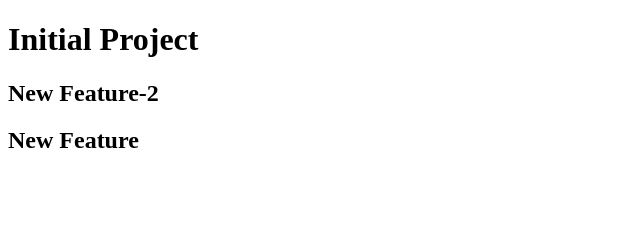
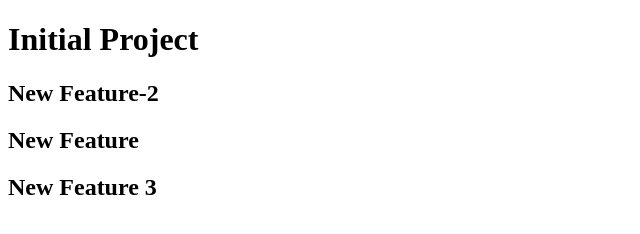
Before and after one commit to keshav2712000/GITPractice1, a plain HTML site: page index.html in a window 1280 px wide. Shown: the whole page, without its empty margins (0-640 px from the left). Drawn offline with Linux system fonts and the light colour scheme.

Commit message:
new feat

```diff
--- a/index.html
+++ b/index.html
@@ -9,5 +9,6 @@
     <h1>Initial Project</h1>
     <h2>New Feature-2</h2>
     <h2>New Feature</h2>
+    <h2>New Feature 3</h2>
 </body>
 </html>
```
